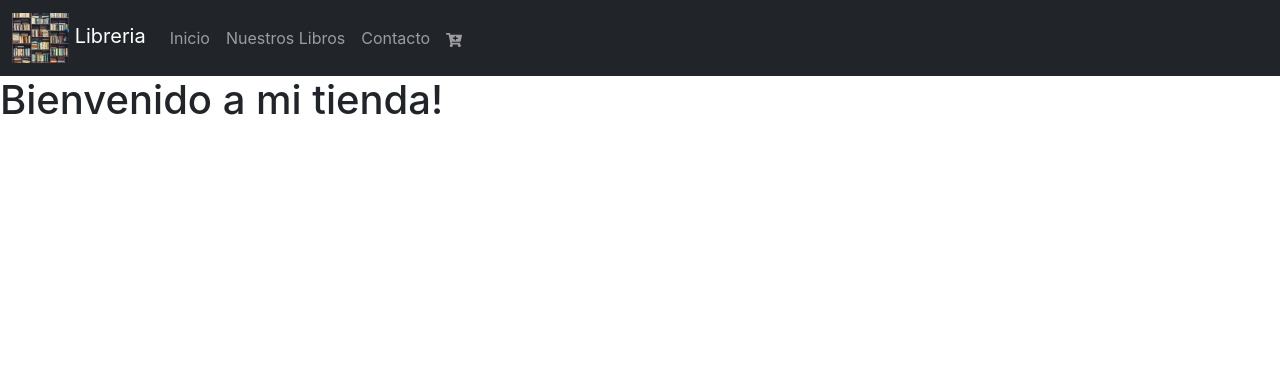
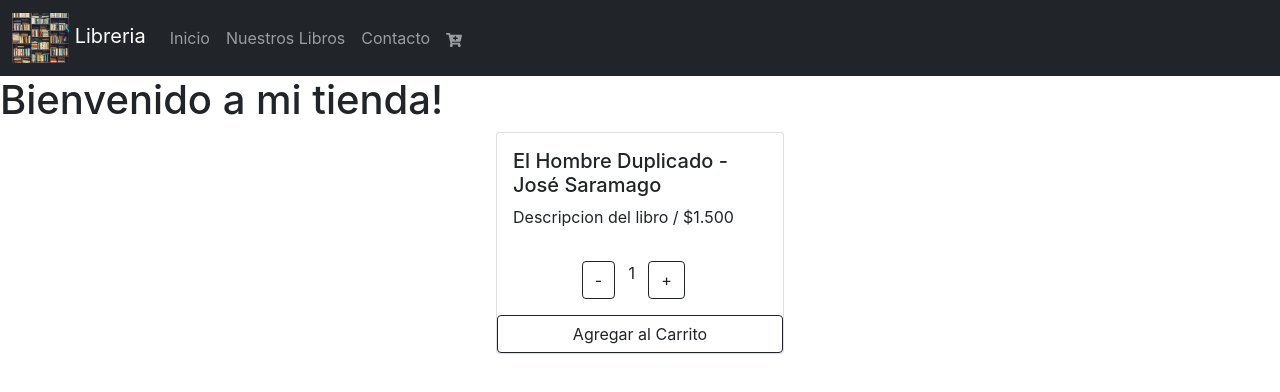
Before and after one commit to fedepuleio/ecommerce-puleio, a React (Create React App) app: page / in a window 1280 px wide. Shown: the top 392 px of the page. Built offline with nearby package versions, Linux system fonts and the light colour scheme.

Commit message:
ItemCount

```diff
--- /dev/null
+++ b/src/components/ItemCount/ItemCount.css
@@ -0,0 +1,17 @@
+.flex {
+    display: flex;
+}
+
+.center {
+    justify-content: center;
+}
+.between {
+    justify-content: space-between;
+}
+.evenly {
+    justify-content: space-evenly;
+}
+
+.centrado {
+    margin: 1rem 25% ;
+}
--- /dev/null
+++ b/src/components/ItemCount/ItemCount.jsx
@@ -0,0 +1,56 @@
+import React from "react";
+import "./ItemCount.css";
+import { useState } from "react";
+import { useEffect } from "react";
+
+const ItemCount = ({stock, initial}) => {
+    const [count, setCount] = useState(initial);
+
+    const addCount = () => {
+        if ((count < stock ) && (stock !== 0)) {
+            setCount(parseInt(count) + 1);
+        }
+    };
+    const subtractCount = () => {
+        if (count !== 1) {
+                setCount(parseInt(count) - 1);
+        }
+
+    };
+    const onAdd = (stock, count) => {
+        if ((count <= stock) && (count = 1)) {
+            console.log(`Agregaste`+ count + `producto al carrito`);
+        } else if ((count <= stock) && (count > 1)) {
+        console.log(`Agregaste`+ count + `productos al carrito`);
+        } else {
+        console.log( "No hay" + count + "disponibles, intentá una cantidad menor");
+        }
+    }
+    useEffect(() => {
+
+        /*  return () => {
+            cleanup
+        } */
+    }, [])
+
+
+    return (
+        <div className ="flex center">
+            <div className="card" style={{width: 18 + 'rem'}}>
+                <div className="card-body">
+                    <h5 className="card-title">El Hombre Duplicado - José Saramago</h5>
+                    <p className="card-text">Descripcion del libro / $1.500</p>
+                </div>
+                <div className ="flex evenly centrado">
+                    <button type="button" className="btn btn-outline-dark" onClick={subtractCount}>-</button>
+                    {count}
+                    <button type="button" className="btn btn-outline-dark" onClick={addCount}>+</button>
+                    <br/>
+                </div>
+                    <button type="button" className="btn btn-outline-dark" onClick={onAdd}>Agregar al Carrito</button>
+            </div>
+        </div>
+    );
+};
+
+export default ItemCount;
--- a/src/components/ItemListContainer/ItemListContainer.jsx
+++ b/src/components/ItemListContainer/ItemListContainer.jsx
@@ -1,13 +1,18 @@
 import React from 'react'
+import ItemCount from '../ItemCount/ItemCount'
 
 const ItemListContainer = (props) => {
     // hago un destructuring
 
     const {greeting} = props
 
+
+
+
     return (
         <div>
             <h1>{greeting}</h1>
+            <ItemCount stock="15" initial={1}/>
         </div>
     )
 }
```
